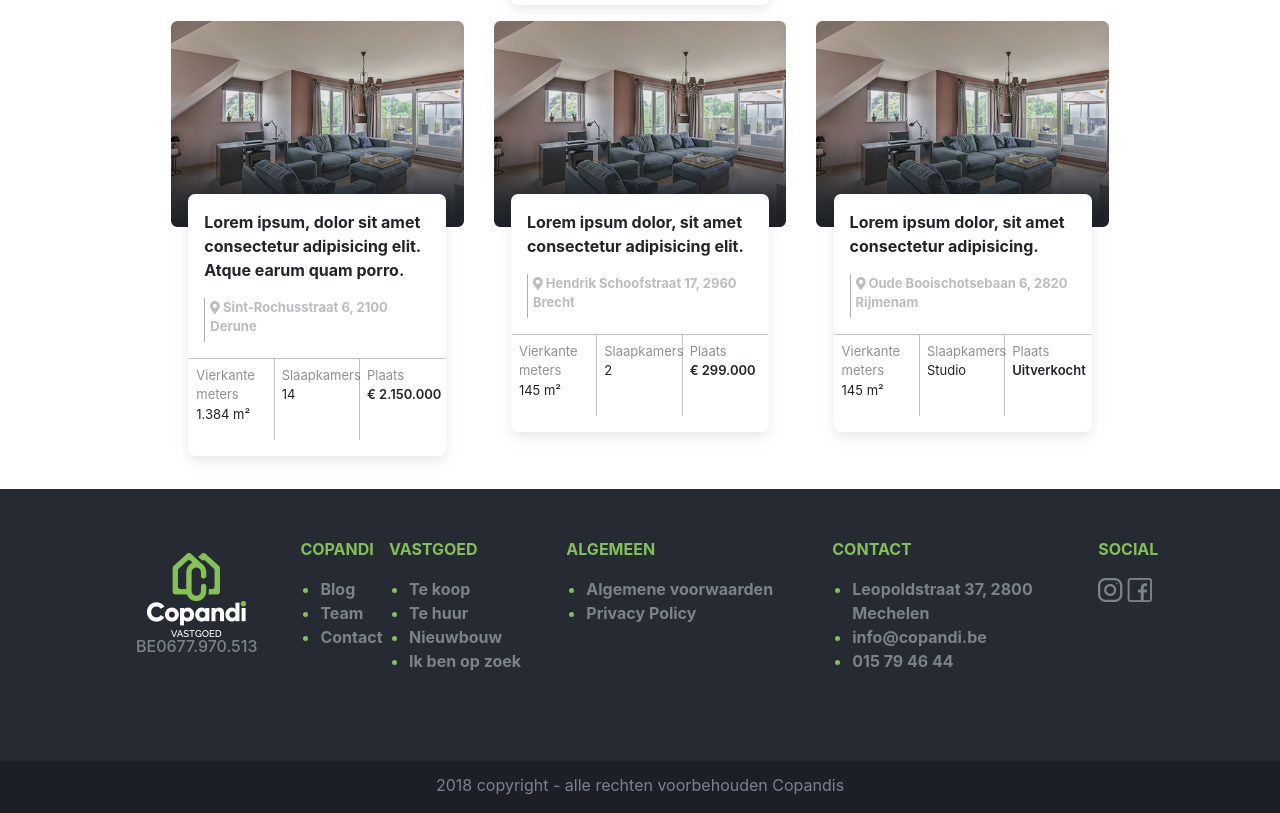
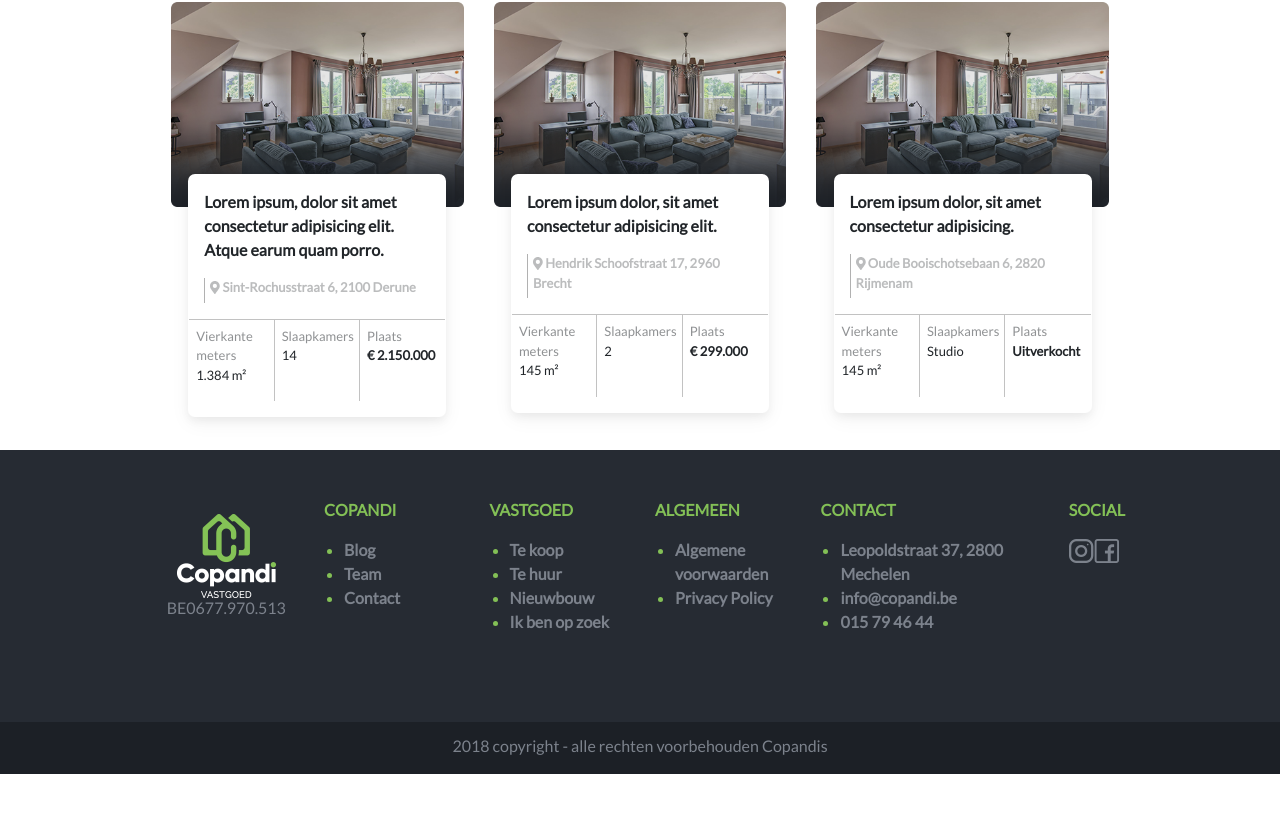
Before and after one commit to jovanamatk/copandi, a React (Create React App) app: page /apartments in a window 1280 px wide. Shown: the part 1145-1958 px from the top of the page. After the commit the page ends 1919 px from the top, so only its background shows below. Built offline with nearby package versions, Linux system fonts and the light colour scheme.

Commit message:
Final modifications

```diff
--- a/src/components/Footer.jsx
+++ b/src/components/Footer.jsx
@@ -8,7 +8,7 @@ const Footer = () => {
     <footer className="row pt-lg-5 pb-lg-5 ">
     <div className="row w-lg-50 pb-4 mx-auto justify-content-center">
         <div className="col-lg-2 pt-3 text-center"><img src={logo} alt="Copandi" /><h5>BE0677.970.513</h5></div>
-        <div className="col-lg-1"><p>COPANDI</p>
+        <div className="col-lg-2"><p>COPANDI</p>
         <ul>
             <li><span>Blog</span></li>
             <li><span>Team</span></li>
@@ -24,7 +24,7 @@ const Footer = () => {
                 <li><span>Ik ben op zoek</span></li>
             </ul>
         </div>
-        <div className="col-lg-3">
+        <div className="col-lg-2">
             <p>ALGEMEEN</p>
             <ul>
                 <li><span>Algemene voorwaarden</span></li>
@@ -41,7 +41,7 @@ const Footer = () => {
         </div>
         <div className="col-lg-1">
             <p>SOCIAL</p>
-            <a href="https://instagram.com/" target="_blank" rel="noopener noreferrer"><img src={instagram} className="pr-1" alt="Instagram"/></a>
+            <a href="https://instagram.com/" target="_blank" rel="noopener noreferrer"><img src={instagram}  alt="Instagram"/></a>
             <a href="https://facebook.com" target="_blank" rel="noopener noreferrer"><img src={facebook} alt="Facebook"/></a>
         </div>
         </div>
--- a/src/scss/custom.scss
+++ b/src/scss/custom.scss
@@ -1,3 +1,5 @@
+@import url("https://fonts.googleapis.com/css2?family=Lato&display=swap");
+
 @import "./modules/global";
 @import "./modules/not-found";
 @import "./modules/footer";
--- a/src/scss/modules/_global.scss
+++ b/src/scss/modules/_global.scss
@@ -1,3 +1,7 @@
+body {
+  font-family: "Lato", sans-serif !important;
+}
+
 a,
 a:hover,
 a:active,
```
Also changed, not shown: src/scss/custom.css, 1 other file (tests, documents, lock files or other folders).
